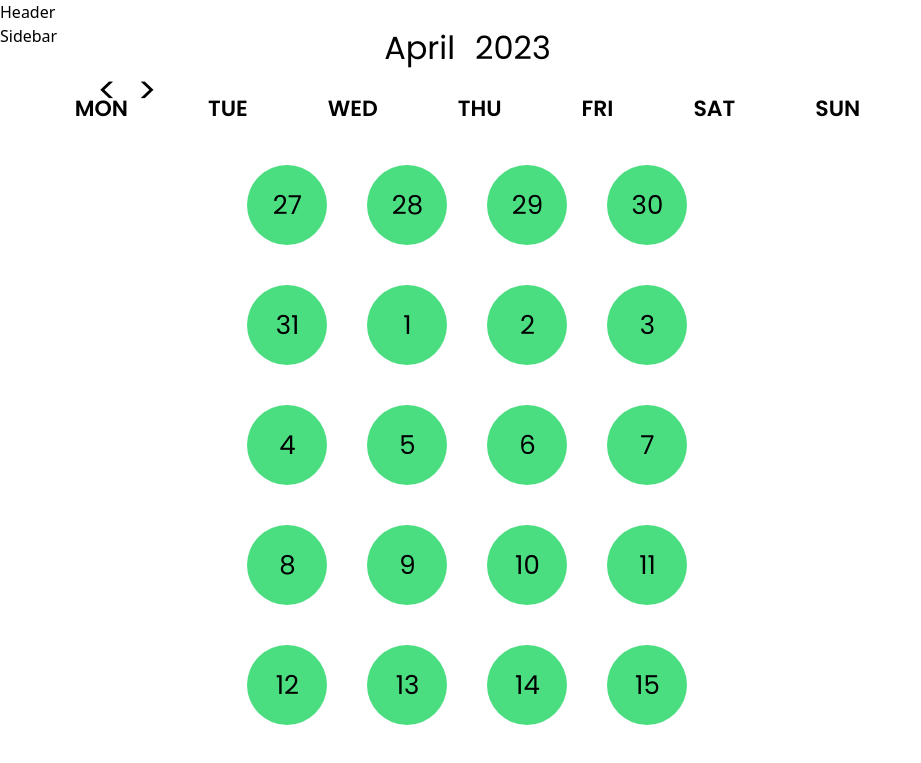
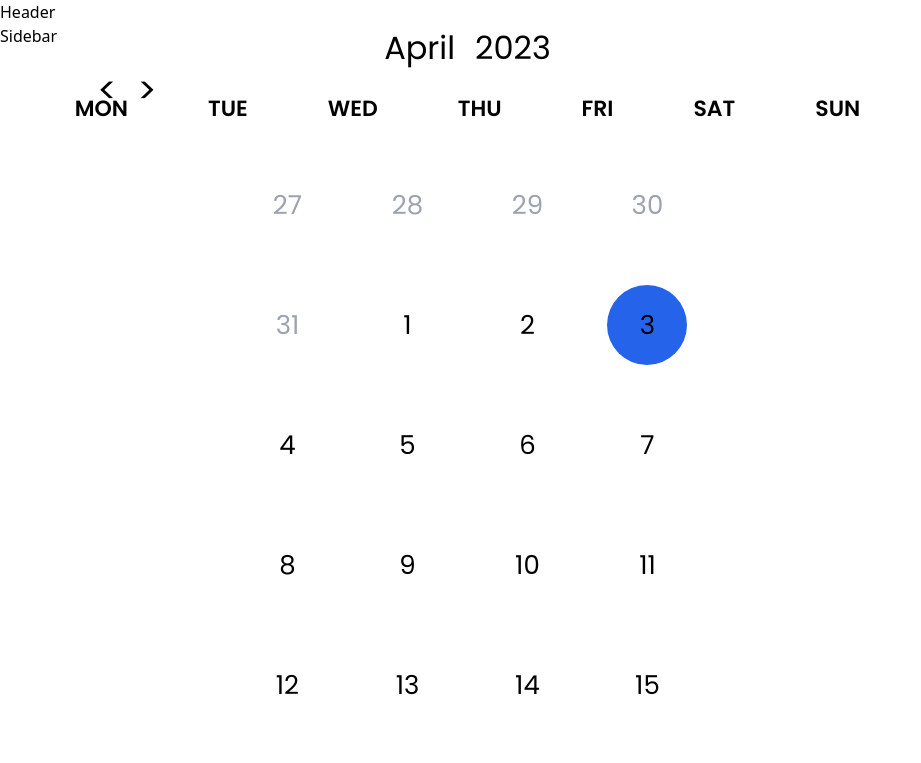
Before and after one commit to itsDaiton/calendar-app, a React (Vite) app: page / in a window 1280 px wide. Shown: the top 763 px of the page, without its empty margins (0-921 px from the left). Built offline with nearby package versions, Linux system fonts and the light colour scheme.

Commit message:
calendar colors bugfix

```diff
--- a/src/components/Calendar.tsx
+++ b/src/components/Calendar.tsx
@@ -47,9 +47,9 @@ const Calendar = ({ year, month}: CalendarProps) => {
       weeks.push(
         <div
           key={i}
-          className={`bg-green-400 w-[25px] h-[25px] p-10 m-5 flex justify-center items-center font-poppins text-[26px] rounded-full
-          ${isCurrentMonth ? '' : 'bg-gray-400'}
-          ${isToday ? 'bg-blue-500' : ''}`}
+          className={`w-[25px] h-[25px] p-10 m-5 flex justify-center items-center font-poppins text-[26px] rounded-full
+          ${isCurrentMonth ? 'text-black' : 'text-gray-400'}
+          ${isToday ? 'bg-blue-600' : ''}`}
         >
           {date.date()}
         </div>
```
